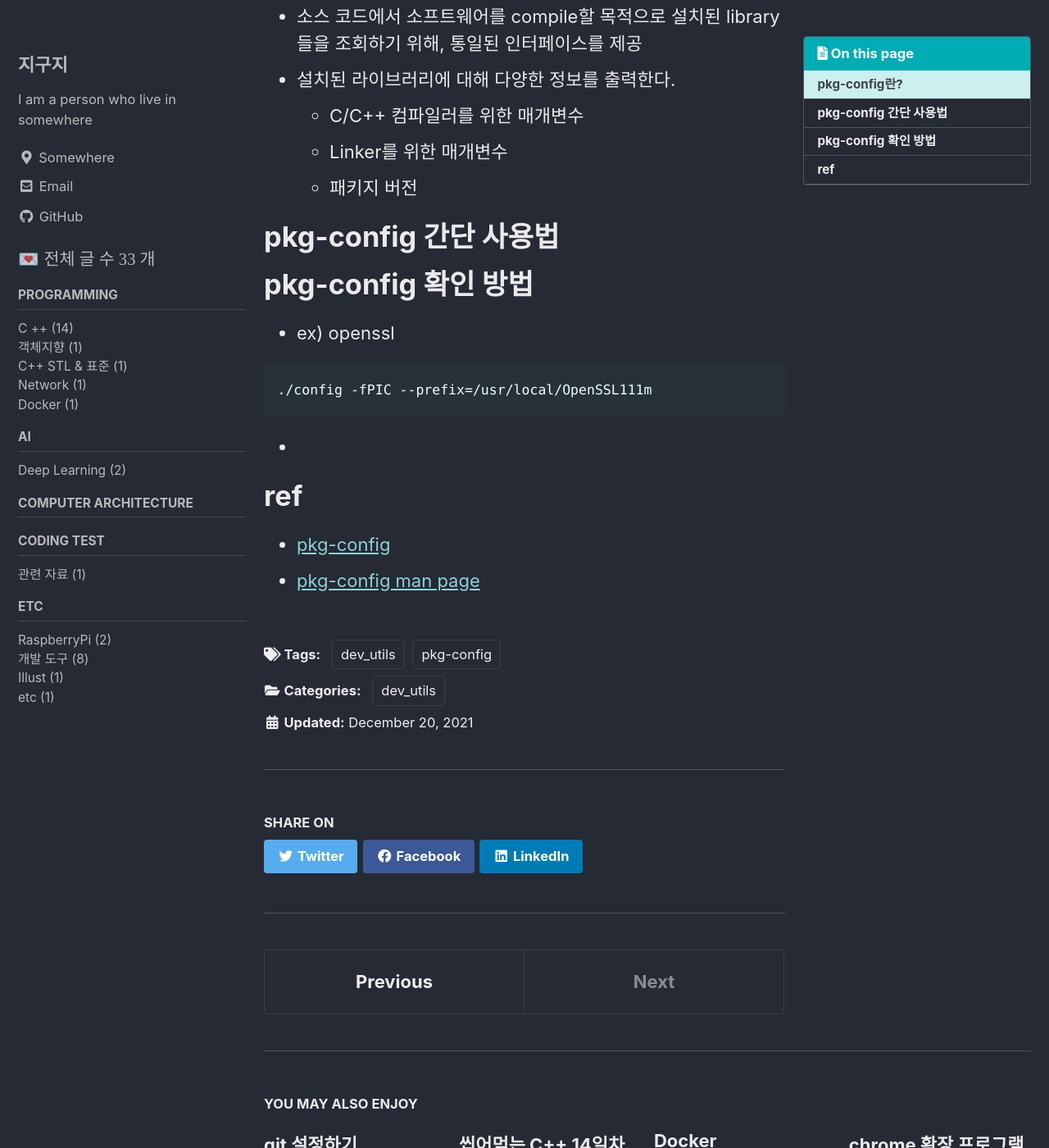
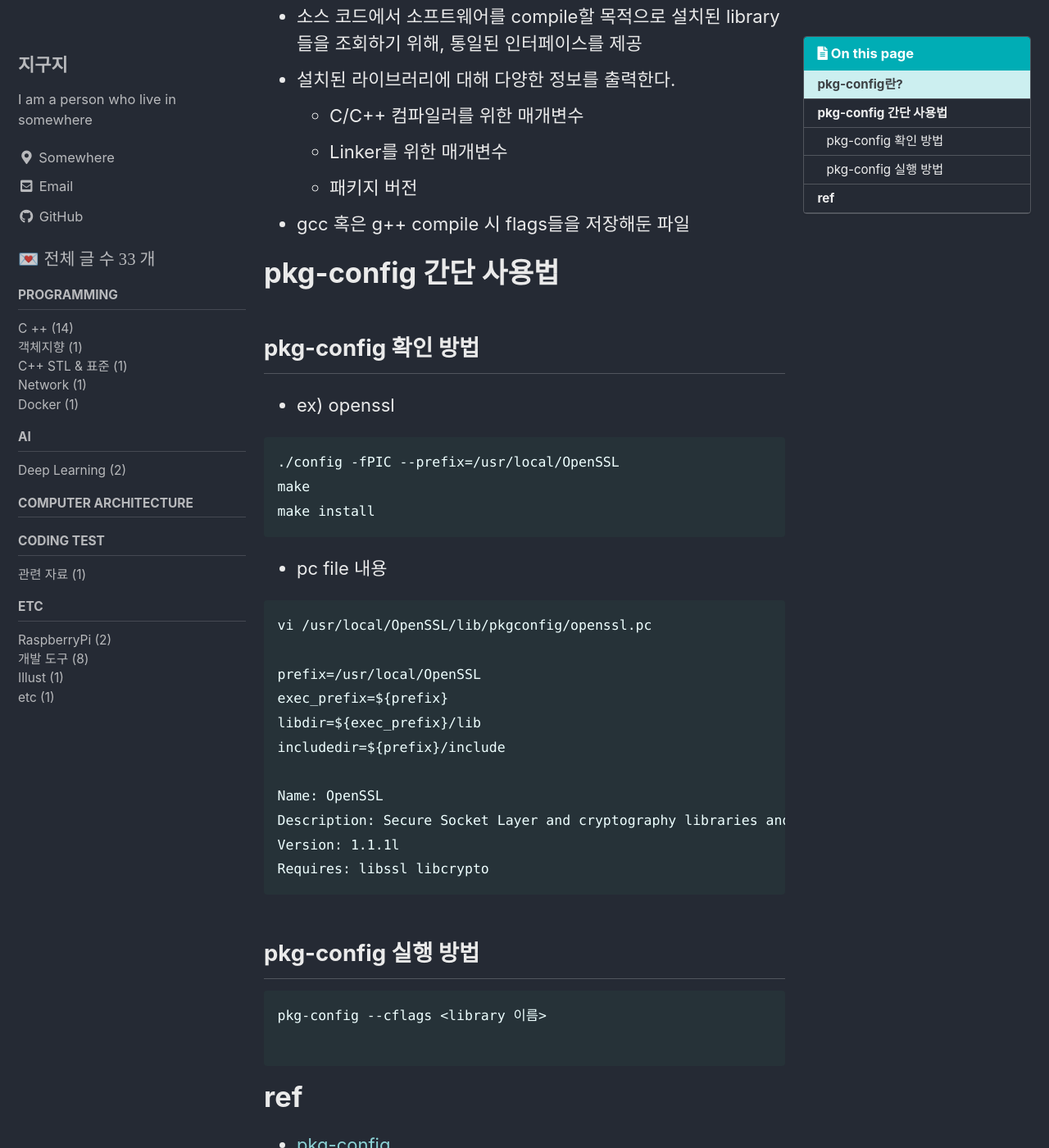
Before and after one commit to hyesuk-k/hyesuk-k.github.io, a Jekyll site: the page built from _posts/dev_utils/2021-12-20-pkg-config.md, in a window 1280 px wide and 1400 px high, scrolled down 343 px. Shown: the whole window at 82% size. Built offline with Jekyll 4.4.1, drawn with Linux system fonts in a browser that asks for light colours; cached includes are drawn as plain includes.

Commit message:
[dev-utils] pkt-config 정리-2 (사용법 추가 예정

````diff
--- a/_posts/dev_utils/2021-12-20-pkg-config.md
+++ b/_posts/dev_utils/2021-12-20-pkg-config.md
@@ -12,7 +12,7 @@ toc: true
 toc_sticky: true
 
 date: 2021-12-20
-last_modified_at: 2021-12-20
+last_modified_at: 2021-12-21
 ---
 
 * Linux 계열에서의 사용 기준 (ubuntu 20.04)
@@ -25,20 +25,44 @@ last_modified_at: 2021-12-20
   + C/C++ 컴파일러를 위한 매개변수
   + Linker를 위한 매개변수
   + 패키지 버전
-
+* gcc 혹은 g++ compile 시 flags들을 저장해둔 파일
 
 # pkg-config 간단 사용법
 
-
-# pkg-config 확인 방법
+## pkg-config 확인 방법
 
 * ex) openssl
 
 ```
-./config -fPIC --prefix=/usr/local/OpenSSL111m
+./config -fPIC --prefix=/usr/local/OpenSSL
+make
+make install
 ```
 
-*
+* pc file 내용
+
+```
+vi /usr/local/OpenSSL/lib/pkgconfig/openssl.pc
+
+prefix=/usr/local/OpenSSL
+exec_prefix=${prefix}
+libdir=${exec_prefix}/lib
+includedir=${prefix}/include
+
+Name: OpenSSL
+Description: Secure Socket Layer and cryptography libraries and tools
+Version: 1.1.1l
+Requires: libssl libcrypto
+```
+
+
+## pkg-config 실행 방법
+
+```
+pkg-config --cflags <library 이름>
+
+```
+
 
 
 # ref
````
